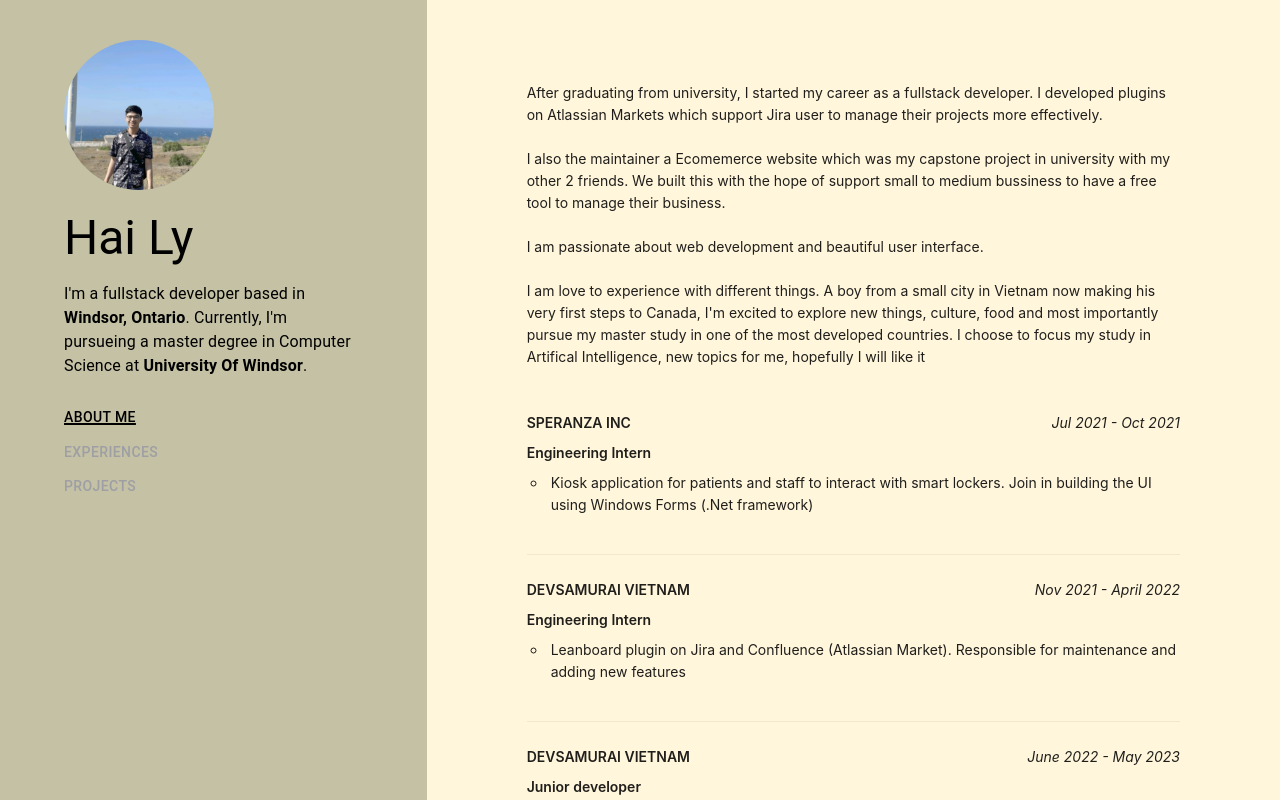
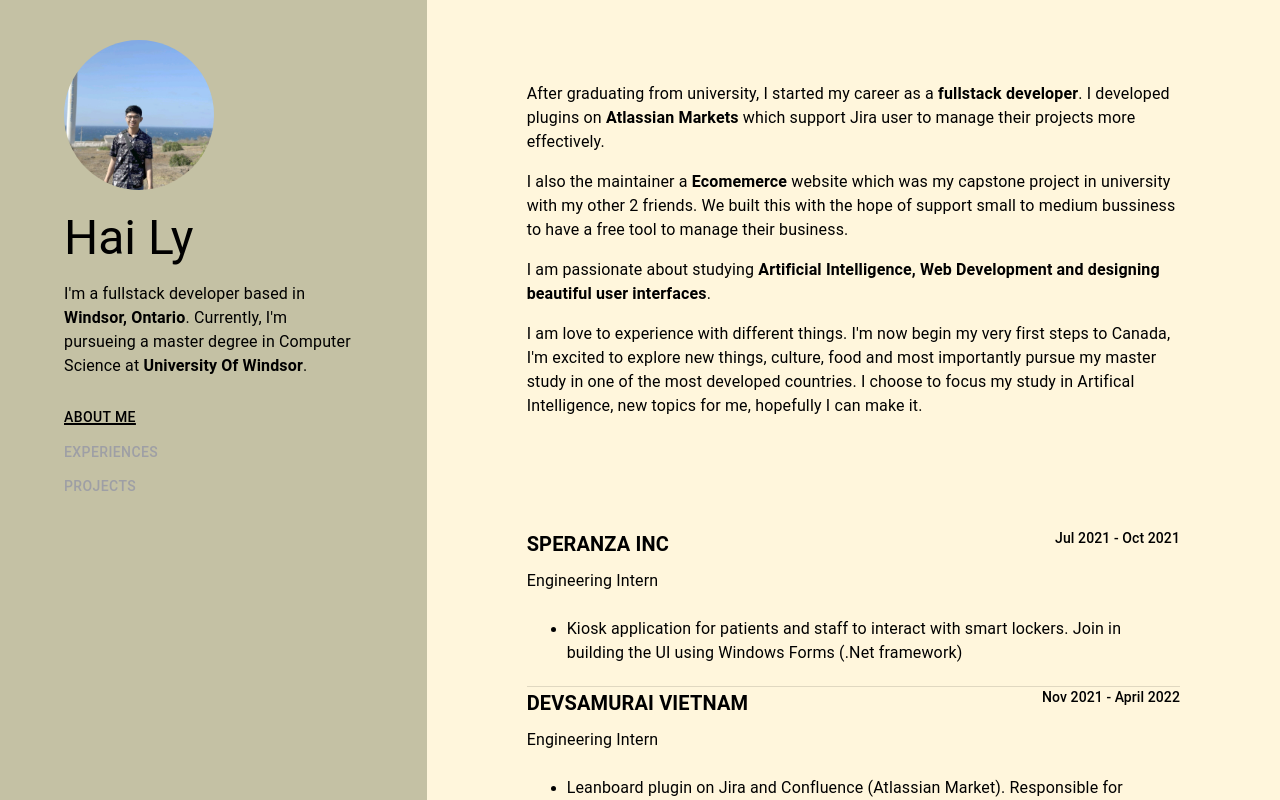
Before and after one commit to haily835/portfolio, a React (Create React App) app: page / in a window 1280 px wide. Built offline with nearby package versions, Linux system fonts and the light colour scheme.

Commit message:
Improve typography

```diff
--- a/src/App.tsx
+++ b/src/App.tsx
@@ -112,17 +112,15 @@ export default function App() {
         }}
           onScroll={() => { handleScroll() }}
         >
-          <div
+          <Stack
+            spacing={10}
             style={{
-              display: "flex",
-              flex: 1,
-              justifyContent: "center",
               marginTop: 82,
               flexDirection: 'column'
             }}
           >
             {navItems.map(item => <div id={item.key} key={item.key}>{item.content}</div>)}
-          </div>
+          </Stack>
         </Grid>
       </Grid>
 
--- a/src/components/ExperienceCard.tsx
+++ b/src/components/ExperienceCard.tsx
@@ -1,7 +1,9 @@
 import React from "react";
-import { Space, Typography } from "antd";
+// import { Space, Typography } from "antd";
 
-const { Text, Paragraph } = Typography;
+// const { Text, Paragraph } = Typography;
+import { Stack, Typography } from '@mui/material'
+
 
 interface ExperienceCardProps {
   companyName: string;
@@ -19,32 +21,32 @@ export default function ({
   descriptions,
 }: ExperienceCardProps) {
   return (
-    <Space
-      direction="vertical"
-      size="small"
+    <Stack
+
       style={{
         textAlign: "left",
         width: "100%",
       }}
     >
-      <Space
+      <Stack
         style={{
           display: "flex",
           justifyContent: "space-between",
         }}
+        direction="row"
       >
-        <Text strong>{companyName.toLocaleUpperCase()}</Text>
-        <Text italic>{`${start} - ${end}`}</Text>
-      </Space>
+        <Typography variant="h6" gutterBottom><strong>{companyName.toLocaleUpperCase()}</strong></Typography>
+        <Typography variant="subtitle2" gutterBottom>{`${start} - ${end}`}</Typography>
+      </Stack>
 
-      <Text strong>{role}</Text>
-      <Paragraph>
-        <ul>
-          {descriptions.map((desc) => (
-            <li>{desc}</li>
-          ))}
-        </ul>
-      </Paragraph>
-    </Space>
+      <Typography variant="subtitle1" gutterBottom>{role}</Typography>
+
+      <ul>
+        {descriptions.map((desc) => (
+          <li><Typography variant="body1" gutterBottom>{desc}</Typography></li>
+        ))}
+      </ul>
+
+    </Stack>
   );
 }
--- a/src/sections/About.tsx
+++ b/src/sections/About.tsx
@@ -1,48 +1,36 @@
-/**
- * My name is Hai Ly from Vietnam. I am a fullstack developer based in Windsor, Canada.
- * I have developed plugins on Atlassian Markets
- * I also the maintainer a Ecomemerce website which was my capstone project in university with my other 2 friends.
- * We built this with the hope of support small to medium bussiness to have a free tool to manage their business
- * I am passionate about web development and especially building robust backend and beautiful interface.
- * As the rise of AI, I am currently pursue a master degree in CS (focus on AI) at Univerisity Of Windsor.
- */
-
-import { Space, Typography } from "antd";
-const { Paragraph, Title } = Typography;
-
+import { Stack, Typography } from '@mui/material'
 
 export default function () {
   return (
-    <Space
-      direction="vertical"
+    <Stack
+      spacing={2}
       style={{
         margin: `0 100px`,
       }}
     >
-      <Paragraph>
-        After graduating from university, I started my career as a fullstack
-        developer. I developed plugins on Atlassian Markets which support Jira
+      <Typography>
+        After graduating from university, I started my career as a <strong>fullstack
+          developer</strong>. I developed plugins on <strong>Atlassian Markets</strong> which support Jira
         user to manage their projects more effectively.
-      </Paragraph>
+      </Typography>
 
-      <Paragraph>
-        I also the maintainer a Ecomemerce website which was my capstone project
+      <Typography>
+        I also the maintainer a <strong>Ecomemerce</strong> website which was my capstone project
         in university with my other 2 friends. We built this with the hope of
         support small to medium bussiness to have a free tool to manage their
         business.
-      </Paragraph>
+      </Typography>
 
-      <Paragraph>
-        I am passionate about web development and beautiful user interface.
-      </Paragraph>
+      <Typography>
+        I am passionate about studying <strong>Artificial Intelligence, Web Development and designing beautiful user interfaces</strong>.
+      </Typography>
 
-      <Paragraph>
-        I am love to experience with different things. A boy from a small city
-        in Vietnam now making his very first steps to Canada, I'm excited to
+      <Typography>
+        I am love to experience with different things. I'm now begin my very first steps to Canada, I'm excited to
         explore new things, culture, food and most importantly pursue my master
         study in one of the most developed countries. I choose to focus my study
-        in Artifical Intelligence, new topics for me, hopefully I will like it
-      </Paragraph>
-    </Space>
+        in Artifical Intelligence, new topics for me, hopefully I can make it.
+      </Typography>
+    </Stack>
   );
 }
--- a/src/sections/Experiences.tsx
+++ b/src/sections/Experiences.tsx
@@ -1,7 +1,7 @@
 import React from "react";
-import { Space, Divider, Typography } from "antd";
+import { Stack, Divider, Typography } from "@mui/material";
 import ExperienceCard from "../components/ExperienceCard";
-const { Title } = Typography;
+
 
 const experiences = [
   {
@@ -37,8 +37,8 @@ const experiences = [
 
 export default function () {
   return (
-    <Space
-      direction="vertical"
+    <Stack
+
       style={{
         margin: `30px 100px`,
         textAlign: "left",
@@ -59,6 +59,6 @@ export default function () {
           </>
         ))}
       </div>
-    </Space>
+    </Stack>
   );
 }
--- a/src/sections/Projects.tsx
+++ b/src/sections/Projects.tsx
@@ -1,7 +1,7 @@
 import React from "react";
-import { Space, Divider, Typography } from "antd";
+import { Stack, Divider, Typography } from "@mui/material";
 import ExperienceCard from "../components/ExperienceCard";
-const { Title } = Typography;
+
 
 const projects = [
   {
@@ -30,8 +30,8 @@ const projects = [
 
 export default function () {
   return (
-    <Space
-      direction="vertical"
+    <Stack
+
       style={{
         margin: `30px 100px`,
         textAlign: "left",
@@ -51,6 +51,6 @@ export default function () {
           </>
         ))}
       </div>
-    </Space>
+    </Stack>
   );
 }
```
